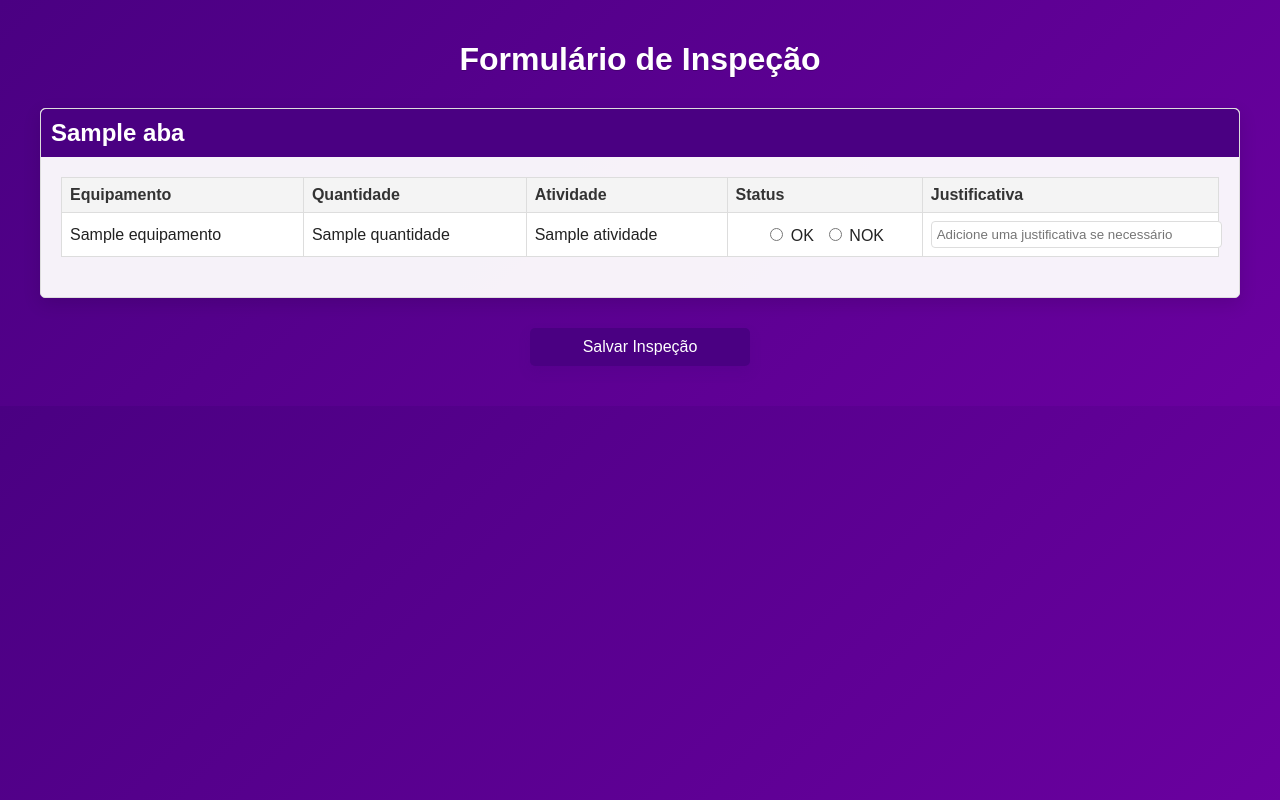
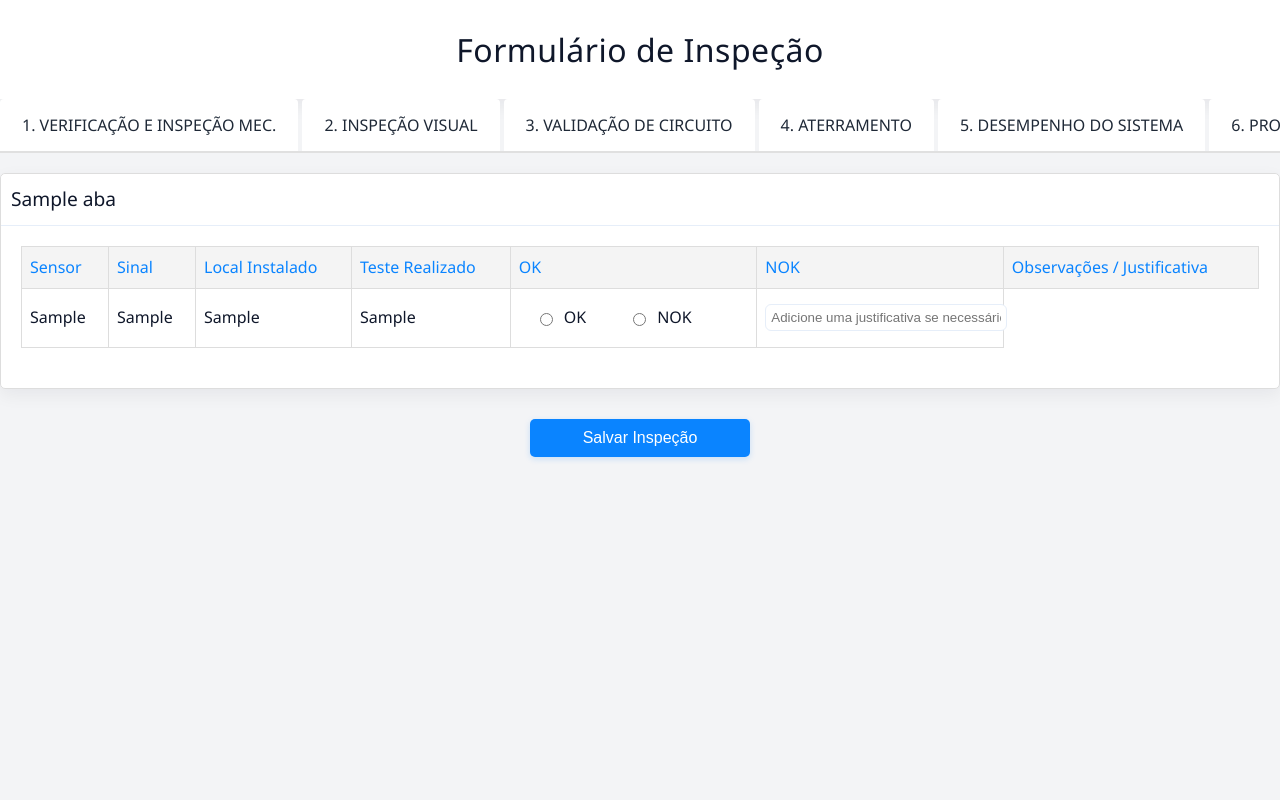
Before and after one commit to Jonathas-Pereira-dev/projeto_formulario_especifico, a FastAPI app: template app/templates/formulario.html in a window 1280 px wide. Run offline with FastAPI, Linux system fonts and the light colour scheme; the template is opened without the code that fills it: most values are stand-ins (such as "Sample title", 1, 10 or a date in 2020).

Commit message:
Inserção de abas e navegação

```diff
--- a/app/main.py
+++ b/app/main.py
@@ -2,7 +2,7 @@ from fastapi import FastAPI, Request, Form
 from fastapi.responses import HTMLResponse, RedirectResponse
 from fastapi.staticfiles import StaticFiles
 from fastapi.templating import Jinja2Templates
-from app.utils import carregar_itens, salvar_resultados
+from app.utils import carregar_itens, salvar_resultados, carregar_abas
 from datetime import datetime
 
 app = FastAPI()
@@ -12,9 +12,23 @@ templates = Jinja2Templates(directory="app/templates")
 PLANILHA = "FT-5.82.AD.BA6XX-403 - ANEXO 1.xlsm"
 
 @app.get("/", response_class=HTMLResponse)
-async def exibir_formulario(request: Request):
-    itens = carregar_itens(PLANILHA)
-    return templates.TemplateResponse("formulario.html", {"request": request, "itens": itens})
+async def pagina_inicial(request: Request):
+    abas = carregar_abas(PLANILHA)
+    return templates.TemplateResponse("index.html", {"request": request, "abas": abas})
+
+@app.get("/formulario/{aba_id}", response_class=HTMLResponse)
+async def exibir_formulario(request: Request, aba_id: str):
+    result = carregar_itens(PLANILHA, aba_id)
+    # result is a dict with 'items' and 'headers'
+    itens = result.get('items', []) if isinstance(result, dict) else result
+    headers = result.get('headers', []) if isinstance(result, dict) else []
+    return templates.TemplateResponse("formulario.html", {"request": request, "itens": itens, "headers": headers, "aba_id": aba_id})
+
+
+@app.get("/inspecao-visual", response_class=HTMLResponse)
+async def ir_para_inspecao_visual(request: Request):
+    # Atalho para a aba 2 (INSPEÇÃO VISUAL)
+    return RedirectResponse(url=f"/formulario/2", status_code=303)
 
 @app.post("/enviar")
 async def enviar_formulario(request: Request):
--- a/app/static/style.css
+++ b/app/static/style.css
@@ -1,96 +1,166 @@
-:root{
-    --radix-purple: #4a0082; /* tom base usado anteriormente */
-    --radix-purple-dark: #6a009f;
-    --content-bg: rgba(255,255,255,0.95);
+:root {
+    /* Tema claro com fundo cinza suave */
+    --bg-primary: #f3f4f6; /* fundo principal: cinza claro */
+    --bg-secondary: #ffffff; /* superfícies/cabeçalhos: branco */
+    --bg-tertiary: #ffffff; /* fundos de cards/tabelas: branco */
+    --text-primary: #0f172a; /* texto escuro */
+    --text-secondary: #475569; /* texto secundário */
+    --accent-color: #0a84ff; /* azul para acentos / botões */
+    --accent-hover: #0070e0;
+    --border-color: #e6eef9; /* bordas suaves */
+    --success-color: #2e7d32;
+    --error-color: #d32f2f;
+    --card-bg: #ffffff; /* cards brancos sobre fundo cinza */
+    --shadow: 0 6px 18px rgba(15, 23, 42, 0.06);
 }
 
 body {
-    font-family: Arial, sans-serif;
+    font-family: 'Segoe UI', Arial, sans-serif;
+    margin: 0;
+    padding: 0;
+    background-color: var(--bg-primary);
+    color: var(--text-primary);
+    line-height: 1.6;
+    min-height: 100vh;
+}
+
+.container {
     max-width: 1200px;
     margin: 0 auto;
     padding: 20px;
-    /* Fundo roxo estilo Radix: gradiente suave */
-    background: linear-gradient(135deg, var(--radix-purple) 0%, var(--radix-purple-dark) 100%);
-    color: #222;
 }
 
+/* Cabeçalho */
 h1 {
-    color: #ffffff;
+    color: var(--text-primary);
     text-align: center;
-    margin-bottom: 30px;
-    text-shadow: 0 1px 0 rgba(0,0,0,0.2);
+    margin: 0;
+    padding: 24px;
+    font-size: 2em;
+    font-weight: 300;
+    letter-spacing: 0.5px;
+    background: var(--bg-secondary);
+    box-shadow: var(--shadow);
 }
 
+/* Cards e Seções */
 .aba-section {
-    background-color: var(--content-bg);
-    box-shadow: 0 6px 18px rgba(0,0,0,0.12);
-    margin-bottom: 30px;
-    border-left: 6px solid var(--radix-purple);
-    border-radius: 6px;
+    background: var(--bg-tertiary);
+    border-radius: 12px;
+    margin-bottom: 24px;
     overflow: hidden;
+    box-shadow: var(--shadow);
+    border: 1px solid var(--border-color);
 }
 
+.aba-title {
+    background: var(--bg-secondary);
+    color: var(--accent-color);
+    padding: 16px 24px;
+    margin: 0;
+    font-size: 1.2em;
+    font-weight: 500;
+    border-bottom: 1px solid var(--border-color);
+}
+
+/* Tabelas */
 table {
     width: 100%;
     border-collapse: collapse;
-    background-color: transparent;
-}
-
-th, td {
-    padding: 12px;
-    text-align: left;
-    border: 1px solid #eee;
-    background-color: #fff; /* garante legibilidade dentro do content box */
+    background: var(--bg-tertiary);
 }
 
 th {
-    background-color: #fafafa;
-    font-weight: bold;
-    color: #333;
+    background: var(--bg-secondary);
+    color: var(--accent-color);
+    padding: 16px;
+    text-align: left;
+    font-weight: 500;
+    border-bottom: 1px solid var(--border-color);
+}
+
+td {
+    padding: 16px;
+    border-bottom: 1px solid var(--border-color);
+    color: var(--text-primary);
 }
 
 tr:hover {
-    background-color: #f8f9fa;
+    background: var(--bg-secondary);
 }
 
+/* Formulários */
 input[type="text"] {
+    background: var(--bg-secondary);
+    border: 1px solid var(--border-color);
+    color: var(--text-primary);
+    padding: 12px;
+    border-radius: 6px;
     width: 100%;
-    padding: 8px;
-    border: 1px solid #ddd;
-    border-radius: 4px;
+    transition: all 0.3s ease;
 }
 
+input[type="text"]:focus {
+    border-color: var(--accent-color);
+    outline: none;
+    box-shadow: 0 0 0 2px rgba(33, 150, 243, 0.1);
+}
+
+/* Radio buttons */
 .radio-group {
     display: flex;
-    gap: 15px;
-    justify-content: center;
+    gap: 16px;
+    justify-content: flex-start;
+    align-items: center;
 }
 
+.radio-group label {
+    display: flex;
+    align-items: center;
+    gap: 8px;
+    cursor: pointer;
+    padding: 8px 16px;
+    background: var(--bg-secondary);
+    border-radius: 20px;
+    transition: background-color 0.3s ease;
+    color: var(--text-primary);
+}
+
+.radio-group label:hover {
+    background: var(--accent-color);
+    color: white;
+}
+
+/* Botões */
 button {
+    background: var(--accent-color);
+    color: white;
+    border: none;
+    padding: 12px 24px;
+    border-radius: 6px;
+    cursor: pointer;
+    font-size: 1em;
+    font-weight: 500;
+    transition: all 0.3s ease;
+    box-shadow: var(--shadow);
     display: block;
     width: 220px;
     margin: 20px auto;
-    padding: 12px;
-    background-color: var(--radix-purple);
-    color: white;
-    border: none;
-    border-radius: 6px;
-    cursor: pointer;
-    font-size: 16px;
-    box-shadow: 0 6px 12px rgba(74,0,130,0.18);
 }
 
 button:hover {
-    background-color: var(--radix-purple-dark);
+    background: var(--accent-hover);
+    transform: translateY(-2px);
 }
 
-.justificativa {
-    min-width: 200px;
+button:active {
+    transform: translateY(0);
 }
 
+/* Responsividade */
 @media (max-width: 768px) {
-    body {
-        padding: 10px;
+    .container {
+        padding: 16px;
     }
 
     table {
@@ -98,6 +168,34 @@ button:hover {
     }
 
     th, td {
-        padding: 8px;
+        padding: 12px;
+    }
+
+    .radio-group {
+        flex-direction: column;
+        align-items: flex-start;
+    }
+
+    button {
+        width: 100%;
     }
 }
+
+/* Scrollbar personalizada */
+::-webkit-scrollbar {
+    width: 8px;
+    height: 8px;
+}
+
+::-webkit-scrollbar-track {
+    background: var(--bg-secondary);
+}
+
+::-webkit-scrollbar-thumb {
+    background: var(--accent-color);
+    border-radius: 4px;
+}
+
+::-webkit-scrollbar-thumb:hover {
+    background: var(--accent-hover);
+}
--- a/app/templates/formulario.html
+++ b/app/templates/formulario.html
@@ -5,6 +5,54 @@
     <title>Checklist de Inspeção</title>
     <link rel="stylesheet" href="/static/style.css">
     <style>
+        .nav-tabs {
+            display: flex;
+            list-style: none;
+            padding: 0;
+            margin: 0 0 20px 0;
+            border-bottom: 2px solid #e0e0e0;
+            overflow-x: auto;
+        }
+
+        .nav-tabs li {
+            margin: 0;
+            padding: 0;
+        }
+
+        .nav-tab {
+            display: block;
+            padding: 12px 20px;
+            color: #1f2937; /* texto escuro */
+            text-decoration: none;
+            border: 2px solid transparent;
+            border-bottom: none;
+            border-radius: 4px 4px 0 0;
+            margin-right: 4px;
+            background: #ffffff;
+            cursor: pointer;
+            white-space: nowrap;
+            transition: all 0.18s ease;
+        }
+
+        .nav-tab:hover {
+            background: #f8fafc;
+            border-color: #0a84ff;
+        }
+
+        .nav-tab.active {
+            background: #0a84ff;
+            color: white;
+            border-color: #0a84ff;
+        }
+
+        .tab-content {
+            display: none;
+        }
+
+        .tab-content.active {
+            display: block;
+        }
+
         .aba-section {
             margin-bottom: 30px;
             border: 1px solid #ddd;
@@ -12,11 +60,12 @@
             border-radius: 5px;
         }
         .aba-title {
-            background-color: #4a0082;
-            color: white;
+            background-color: #ffffff;
+            color: #0f172a;
             padding: 10px;
             margin: -20px -20px 20px -20px;
             border-radius: 5px 5px 0 0;
+            border-bottom: 1px solid #e6eef9;
         }
         table {
             width: 100%;
@@ -40,44 +89,68 @@
             padding: 5px;
         }
         button {
-            background-color: #4a0082;
+            background-color: #0a84ff;
             color: white;
             padding: 10px 20px;
             border: none;
             border-radius: 5px;
             cursor: pointer;
+            box-shadow: 0 2px 6px rgba(10,132,255,0.18);
         }
         button:hover {
-            background-color: #6a009f;
+            background-color: #0070e0;
         }
     </style>
+    <!-- Script de troca de abas removido: navegação agora usa rotas server-side -->
 </head>
 <body>
     <h1>Formulário de Inspeção</h1>
+    {% if not itens %}
+        <div style="max-width:1000px;margin:20px auto;padding:20px;background:#fff;border:1px solid #e6eef9;border-radius:8px;color:#0f172a;text-align:center;">
+            <strong>Nenhum item encontrado</strong>
+            <div>Não foram localizados itens para esta aba. Verifique se a planilha contém a aba "INSPEÇÃO VISUAL" ou confirme o nome da folha.</div>
+        </div>
+    {% endif %}
+
+    <ul class="nav-tabs">
+        <li><a class="nav-tab {% if aba_id == '1' %}active{% endif %}" href="/formulario/1">1. VERIFICAÇÃO E INSPEÇÃO MEC.</a></li>
+        <li><a class="nav-tab {% if aba_id == '2' %}active{% endif %}" href="/formulario/2">2. INSPEÇÃO VISUAL</a></li>
+        <li><a class="nav-tab {% if aba_id == '3' %}active{% endif %}" href="/formulario/3">3. VALIDAÇÃO DE CIRCUITO</a></li>
+        <li><a class="nav-tab {% if aba_id == '4' %}active{% endif %}" href="/formulario/4">4. ATERRAMENTO</a></li>
+        <li><a class="nav-tab {% if aba_id == '5' %}active{% endif %}" href="/formulario/5">5. DESEMPENHO DO SISTEMA</a></li>
+        <li><a class="nav-tab {% if aba_id == '6' %}active{% endif %}" href="/formulario/6">6. PROCEDIMENTO VERIFICAÇÃO CLP</a></li>
+    </ul>
+
     <form action="/enviar" method="post">
-        {% set current_aba = namespace(name='') %}
+        {% set current_section = namespace(name='') %}
         {% for item in itens %}
-            {% if item.aba != current_aba.name %}
-                {% if current_aba.name != '' %}
+            {% if item.aba != current_section.name %}
+                {% if current_section.name != '' %}
                     </table>
                     </div>
                 {% endif %}
-                {% set current_aba.name = item.aba %}
+
+                {% set current_section.name = item.aba %}
                 <div class="aba-section">
                     <h2 class="aba-title">{{ item.aba }}</h2>
                     <table>
                         <tr>
-                            <th>Equipamento</th>
-                            <th>Quantidade</th>
-                            <th>Atividade</th>
-                            <th>Status</th>
-                            <th>Justificativa</th>
+                            {# Exibe cabeçalhos dinâmicos se fornecidos, caso contrário usa rótulos padrão #}
+                            {% set hdrs = headers if headers else ['Sensor', 'Sinal', 'Local Instalado', 'Teste Realizado'] %}
+                            {% for h in hdrs[:4] %}
+                                <th>{{ h }}</th>
+                            {% endfor %}
+                            <th>OK</th>
+                            <th>NOK</th>
+                            <th>Observações / Justificativa</th>
                         </tr>
             {% endif %}
+
             <tr>
-                <td>{{ item.equipamento }}</td>
-                <td>{{ item.quantidade }}</td>
-                <td>{{ item.atividade }}</td>
+                <td>{{ item.coluna_1 }}</td>
+                <td>{{ item.coluna_2 }}</td>
+                <td>{{ item.coluna_3 }}</td>
+                <td>{{ item.coluna_4 if item.coluna_4 is defined else '' }}</td>
                 <td>
                     <div class="radio-group">
                         <label>
@@ -90,13 +163,18 @@
                 </td>
                 <td>
                     <input type="text" name="just_{{ loop.index }}" placeholder="Adicione uma justificativa se necessário">
-                    <input type="hidden" name="equipamento_{{ loop.index }}" value="{{ item.equipamento }}">
+                    <input type="hidden" name="equipamento_{{ loop.index }}" value="{{ item.coluna_1 }}">
                     <input type="hidden" name="aba_{{ loop.index }}" value="{{ item.aba }}">
                 </td>
             </tr>
         {% endfor %}
-        </table>
-        </div>
+
+        {# Fecha quaisquer tabelas abertas #}
+        {% if current_section.name != '' %}
+            </table>
+            </div>
+        {% endif %}
+
         <button type="submit">Salvar Inspeção</button>
     </form>
 </body>
```
Also changed, not shown: app/templates/index.html (added, +133 -0 lines), app/utils.py (+115 -33 lines).
